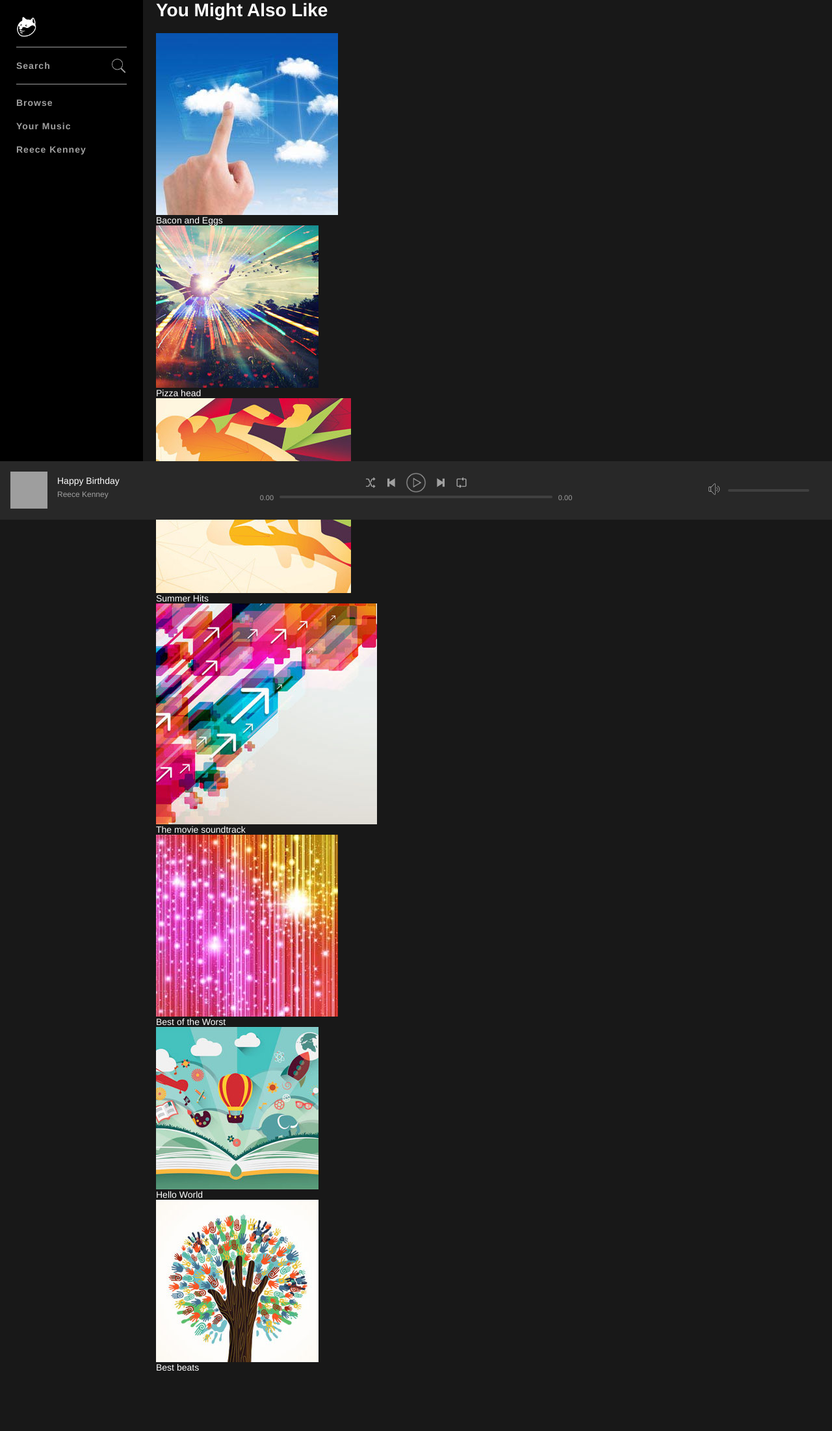
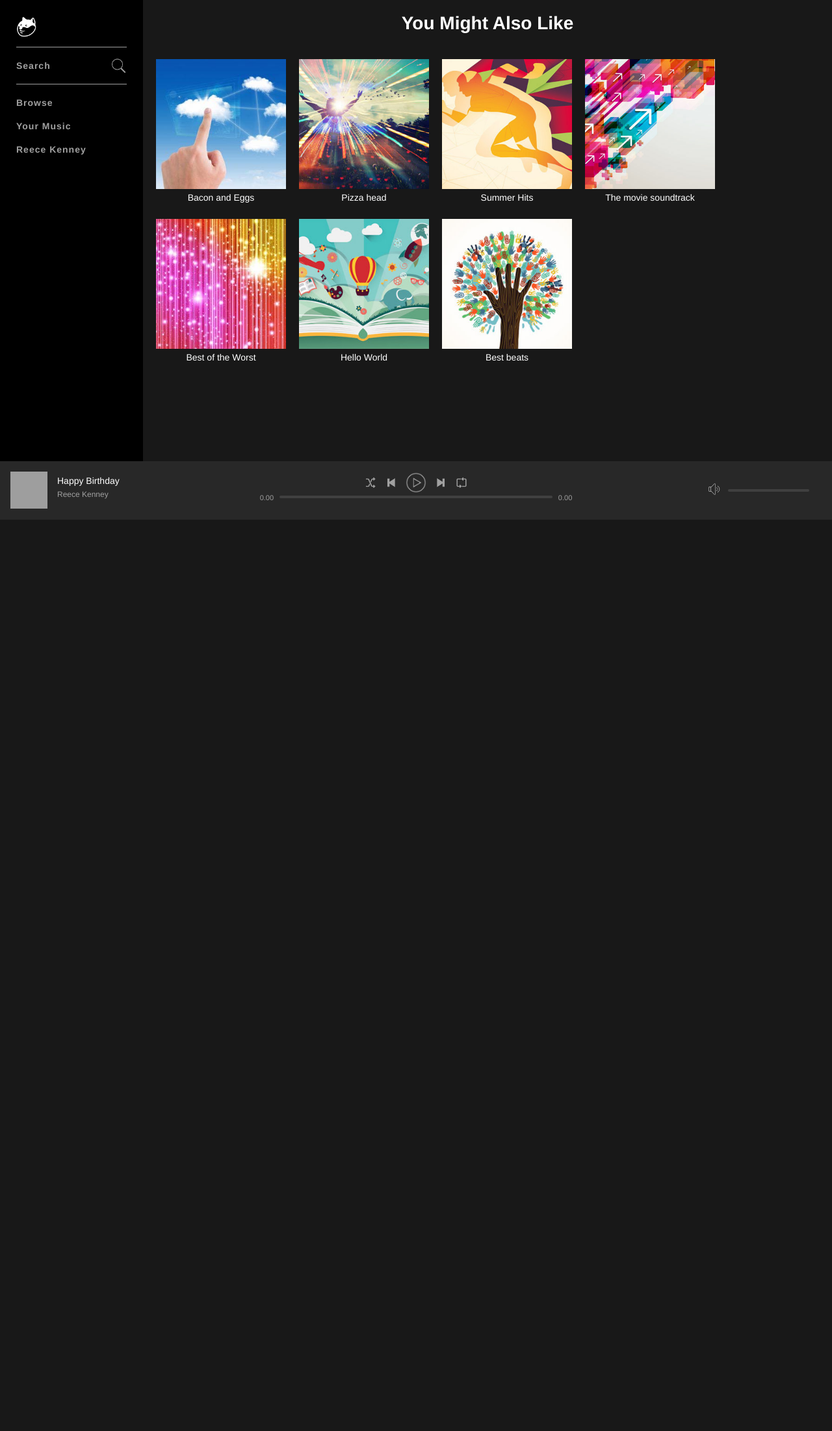
Before and after one commit to towsif031/musify, a PHP site: page / in a window 1280 px wide. Shown: the whole page at 65% size. After the commit the page ends 800 px from the top, so only its background shows below. Run offline with PHP 8.4, Linux system fonts and the light colour scheme; the visitor is signed in with stand-in values (Sample User, id 1); data comes from the database, SQL or seed files in the repository; grey boxes are pictures that could not be loaded.

Commit message:
added album title style

```diff
--- a/assets/css/style.css
+++ b/assets/css/style.css
@@ -217,3 +217,30 @@ body {
 #mainContent {
     padding: 0 20px;
 }
+
+.pageHeadingBig {
+    padding: 20px;
+    text-align: center;
+}
+
+.gridViewItem {
+    display: inline-block;
+    margin-right: 20px;
+    width: 29%;
+    max-width: 200px;
+    min-width: 150px;
+    margin-bottom: 20px;
+}
+
+.gridViewItem img {
+    width: 100%;
+}
+
+.gridViewInfo {
+    font-weight: 300;
+    text-align: center;
+    padding: 5px 0;
+    text-overflow: ellipsis;
+    overflow: hidden;
+    white-space: nowrap;
+}
```
